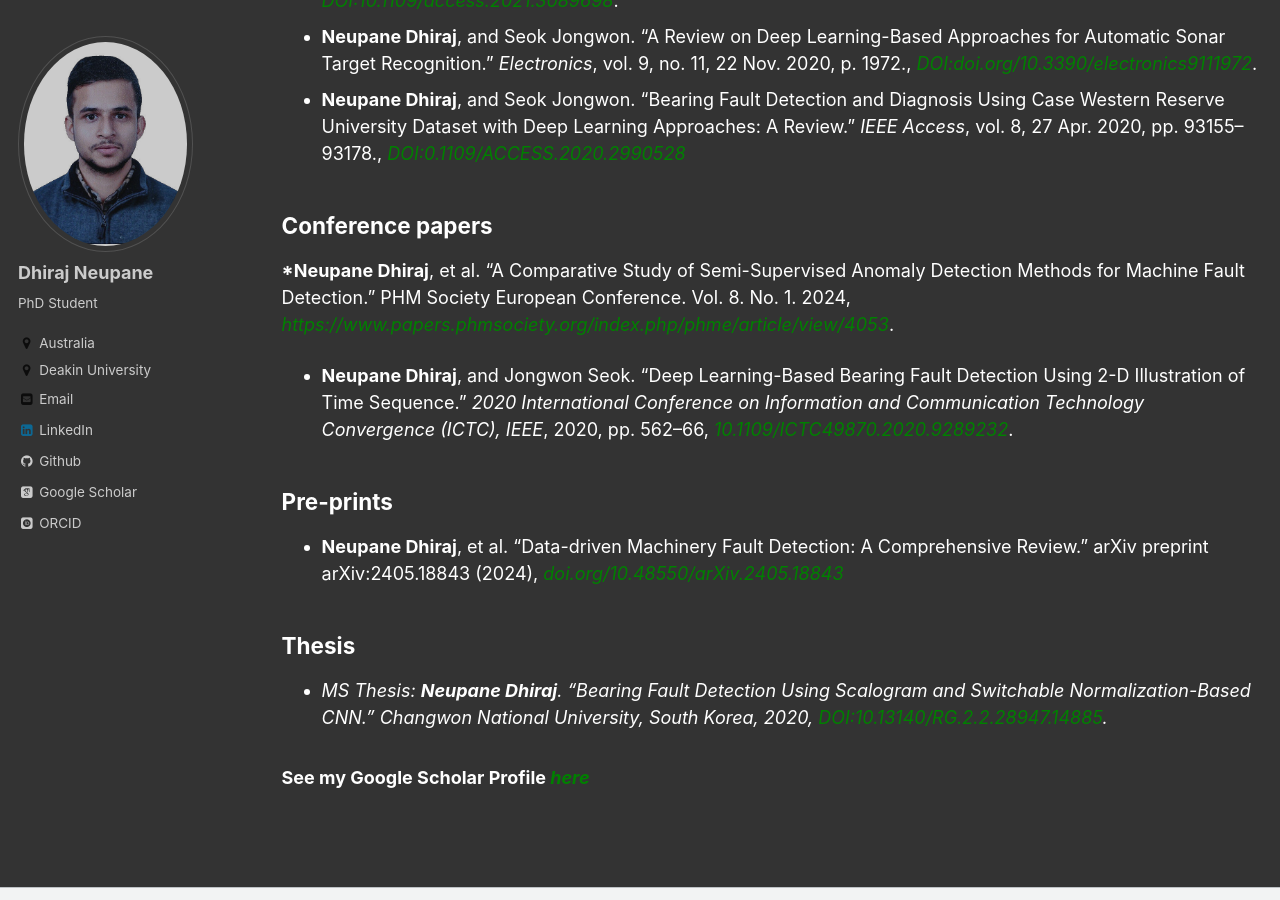
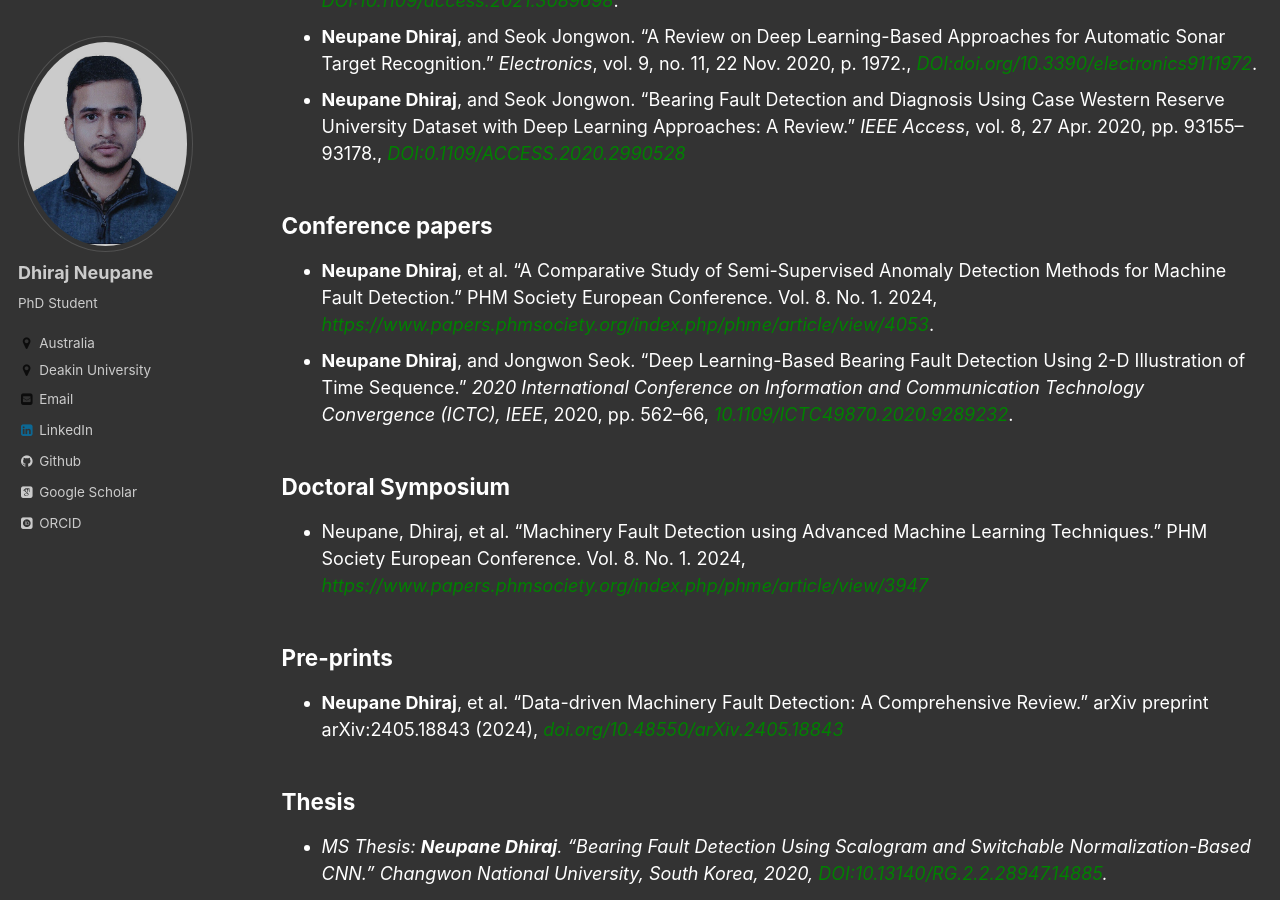
Before and after one commit to dhirajneupane/academicPortfolio, a Jekyll site: the page built from _pages/publications.md, in a window 1280 px wide and 900 px high, scrolled down 429 px. Built offline with Jekyll 4.4.1, drawn with Linux system fonts in a browser that asks for light colours; some web fonts are replaced.

Commit message:
Update publications.md

```diff
--- a/_pages/publications.md
+++ b/_pages/publications.md
@@ -18,10 +18,16 @@ Journal articles
 
 Conference papers
 ----------------------------
-***Neupane Dhiraj**, et al. "A Comparative Study of Semi-Supervised Anomaly Detection Methods for Machine Fault Detection." PHM Society European Conference. Vol. 8. No. 1. 2024, [<span style="color:green">*https://www.papers.phmsociety.org/index.php/phme/article/view/4053*</span>](
+* **Neupane Dhiraj**, et al. "A Comparative Study of Semi-Supervised Anomaly Detection Methods for Machine Fault Detection." PHM Society European Conference. Vol. 8. No. 1. 2024, [<span style="color:green">*https://www.papers.phmsociety.org/index.php/phme/article/view/4053*</span>](
 https://www.papers.phmsociety.org/index.php/phme/article/view/4053){:target="_blank"}.
 * <b>Neupane Dhiraj</b>, and Jongwon Seok. “Deep Learning-Based Bearing Fault Detection Using 2-D Illustration of Time Sequence.” <i>2020 International Conference on Information and Communication Technology Convergence (ICTC), IEEE</i>, 2020, pp. 562–66, [<span style="color:green">*10.1109/ICTC49870.2020.9289232*</span>](
 https://ieeexplore.ieee.org/abstract/document/9289232){:target="_blank"}.
+
+Doctoral Symposium
+-------------
+* Neupane, Dhiraj, et al. "Machinery Fault Detection using Advanced Machine Learning Techniques." PHM Society European Conference. Vol. 8. No. 1. 2024, [<span style="color:green">*https://www.papers.phmsociety.org/index.php/phme/article/view/3947*</span>](https://www.papers.phmsociety.org/index.php/phme/article/view/3947){:target="_blank"}
+
+
 
 Pre-prints
 -------------
```
